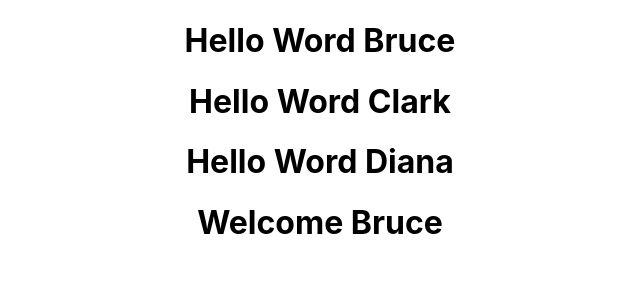
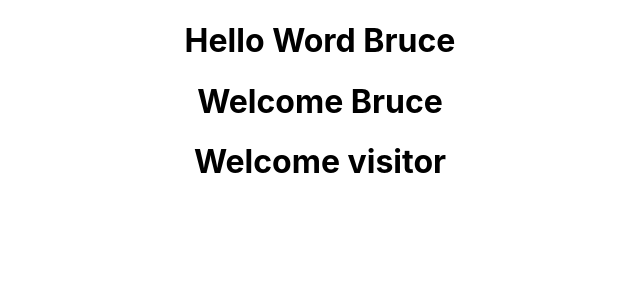
Before and after one commit to Dekstryn/ReactJs_from_YouTube, a React (Create React App) app: page / in a window 1280 px wide. Shown: the top 300 px of the page, without its empty margins (320-960 px from the left). Built offline with nearby package versions, Linux system fonts and the light colour scheme.

Commit message:
Added component Message to App

```diff
--- a/src/App.js
+++ b/src/App.js
@@ -3,14 +3,14 @@ import logo from './logo.svg';
 import './App.css';
 import Greet from './components/greet'
 import Welcome from './components/welcome'
+import Message from './components/Message'
 class App extends Component {
   render(){
     return (
       <div className="App">
         <Greet name="Bruce"/>
-        <Greet name="Clark"/>
-        <Greet name="Diana"/>
         <Welcome name="Bruce"/>
+        <Message />
       </div>
     );
   }
```
